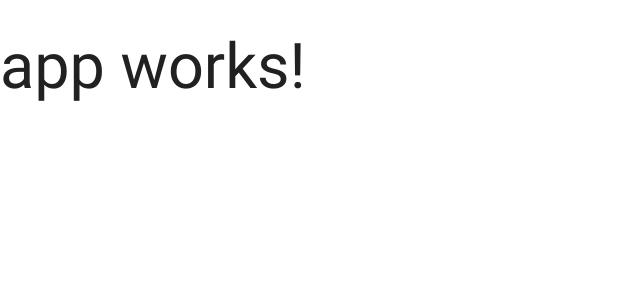
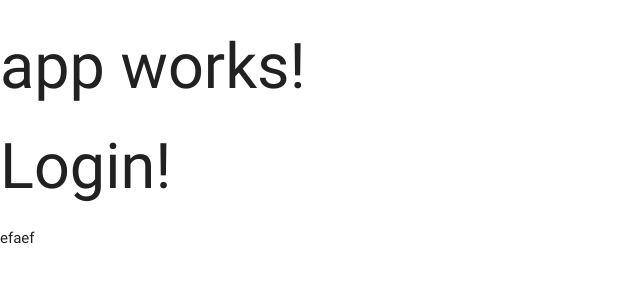
Before and after one commit to Mystaken/WebSweeper, an Angular app in the folder public/: page /login in a window 1280 px wide. Shown: the top 300 px of the page, without its empty margins (0-640 px from the left). Built offline with nearby package versions, Linux system fonts and the light colour scheme.

Commit message:
Added routing

```diff
--- a/public/package.json
+++ b/public/package.json
@@ -26,7 +26,7 @@
     "zone.js": "^0.8.4"
   },
   "devDependencies": {
-    "@angular/cli": "1.0.3",
+    "@angular/cli": "^1.7.3",
     "@angular/compiler-cli": "^4.0.0",
     "@types/jasmine": "2.5.38",
     "@types/node": "~6.0.60",
@@ -36,9 +36,9 @@
     "karma": "~1.4.1",
     "karma-chrome-launcher": "~2.1.1",
     "karma-cli": "~1.0.1",
+    "karma-coverage-istanbul-reporter": "^0.2.0",
     "karma-jasmine": "~1.1.0",
     "karma-jasmine-html-reporter": "^0.2.2",
-    "karma-coverage-istanbul-reporter": "^0.2.0",
     "protractor": "~5.1.0",
     "ts-node": "~2.0.0",
     "tslint": "~4.5.0",
--- a/public/src/app/app.component.html
+++ b/public/src/app/app.component.html
@@ -1,3 +1,4 @@
 <h1>
   {{title}}
 </h1>
+<router-outlet></router-outlet>
--- /dev/null
+++ b/public/src/app/login.component.html
@@ -0,0 +1,5 @@
+<h1>
+  {{title}}
+</h1>
+
+efaef
--- /dev/null
+++ b/public/src/app/login.component.ts
@@ -0,0 +1,10 @@
+import { Component } from '@angular/core';
+
+@Component({
+  selector: 'login',
+  templateUrl: './login.component.html',
+  styleUrls: ['./login.component.css']
+})
+export class LoginComponent {
+  title = 'Login!';
+}
```
Also changed, not shown: public/src/app/app.module.ts (+6 -3 lines), public/src/app/routing.module.ts (added, +31 -0 lines), public/src/app/login.component.css (added), 1 other file (tests, documents, lock files or other folders).
